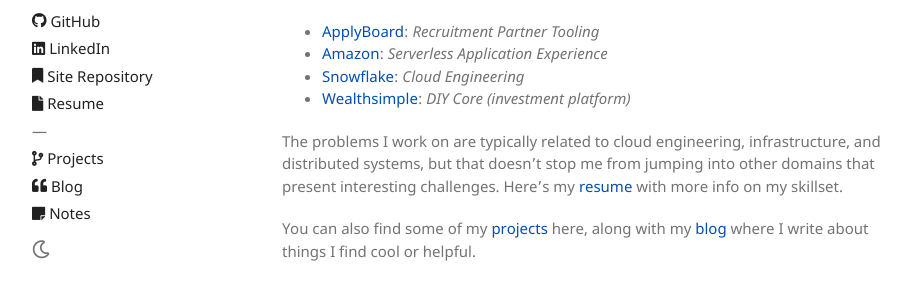
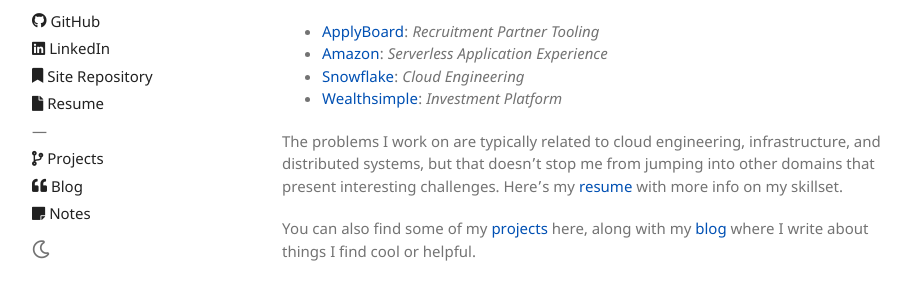
Before and after one commit to pradhapanr/prad-site, a Jekyll site: the page built from index.md, in a window 1280 px wide. Shown: the part 146-428 px from the top of the page, without its empty margins (153-1064 px from the left). Built offline with Jekyll 4.4.1, drawn with Linux system fonts in a browser that asks for light colours.

Commit message:
update desc

```diff
--- a/index.md
+++ b/index.md
@@ -10,7 +10,7 @@
   - [ApplyBoard](https://www.applyboard.com/): *Recruitment Partner Tooling*
   - [Amazon](https://aws.amazon.com/): *Serverless Application Experience*
   - [Snowflake](https://www.snowflake.com/en/): *Cloud Engineering*
-  - [Wealthsimple](https://wealthsimple.com): *DIY Core (investment platform)*
+  - [Wealthsimple](https://wealthsimple.com): *Investment Platform*
 
 The problems I work on are typically related to cloud engineering, infrastructure, and distributed systems, but that doesn't
 stop me from jumping into other domains that present interesting challenges. Here's my [resume](/assets/pdf/resume.pdf) with more info on my skillset.
```
